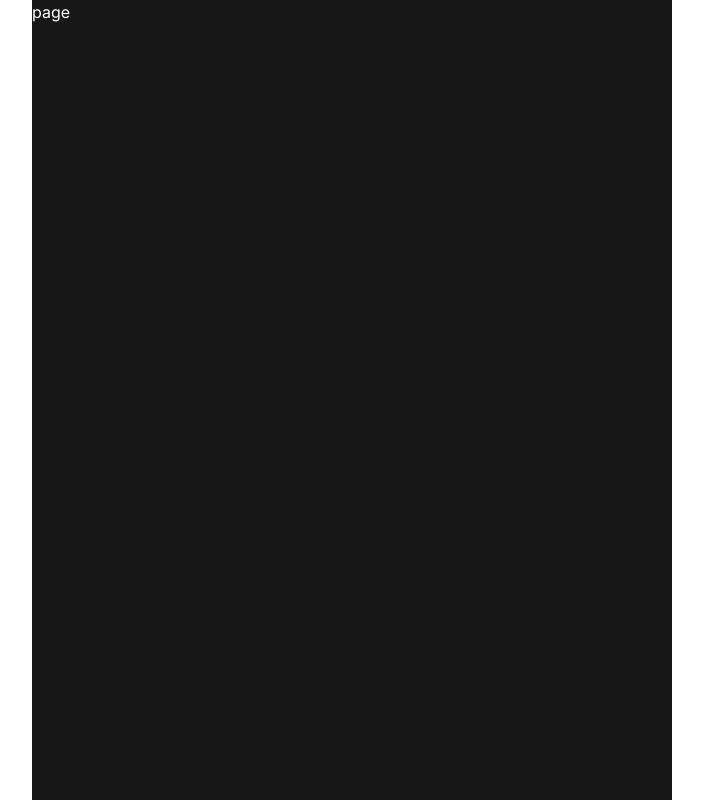
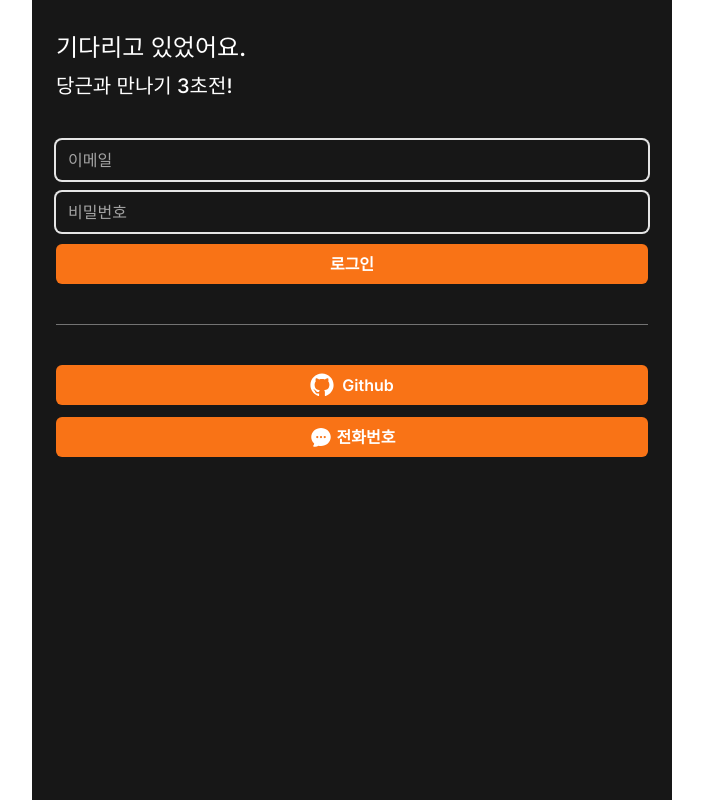
Before and after one commit to volant97/Carrot-Market-Reloaded, a Next.js app: page /login in a window 1280 px wide. Shown: the whole page, without its empty margins (288-991 px from the left). Built offline with nearby package versions, Linux system fonts and the light colour scheme.

Commit message:
[UPDATE] 4.3 Log in Screen : 로그인 page, 전화번호 로그인 page 제작

```diff
--- a/app/create-account/page.tsx
+++ b/app/create-account/page.tsx
@@ -1,14 +1,13 @@
-import FormButton from "@/components/FormButton";
+import FormBtn from "@/components/FormBtn";
 import FormInput from "@/components/FormInput";
-import { ChatBubbleOvalLeftEllipsisIcon } from "@heroicons/react/24/solid";
-import Link from "next/link";
+import SocialLogin from "@/components/SocialLogin";
 
 export default function page() {
   return (
     <div className="flex flex-col gap-10 px-6 py-8">
       <div className="flex flex-col gap-2 *:font-medium">
-        <h1 className="text-2xl">안녕하세요</h1>
-        <h2 className="text-xl">당근을 시작하기 위해서 정보를 입력해주세요.</h2>
+        <h1 className="text-2xl">반가워요!</h1>
+        <h2 className="text-xl">당근은 당신과 함께하고 싶어요.</h2>
       </div>
       <form className="flex flex-col gap-3">
         <FormInput type="text" placeholder="닉네임" required errors={[]} />
@@ -25,20 +24,9 @@
           required
           errors={[]}
         />
-        <FormButton loading={false} text="시작하기" />
+        <FormBtn loading={false} text="시작하기" />
       </form>
-      <div className="w-full h-px bg-neutral-500" />
-      <div>
-        <Link
-          href={"/sms"}
-          className="primary-btn flex items-center justify-center gap-2 h-10"
-        >
-          <span>
-            <ChatBubbleOvalLeftEllipsisIcon className="size-6" />
-          </span>
-          <span>SNS로 시작하기</span>
-        </Link>
-      </div>
+      <SocialLogin />
     </div>
   );
 }
--- /dev/null
+++ b/app/github/start/page.tsx
@@ -0,0 +1,3 @@
+export default function page() {
+  return <div>깃헙 로그인 제작중</div>;
+}
--- a/app/login/page.tsx
+++ b/app/login/page.tsx
@@ -1,3 +1,25 @@
+import FormBtn from "@/components/FormBtn";
+import FormInput from "@/components/FormInput";
+import SocialLogin from "@/components/SocialLogin";
+
 export default function page() {
-  return <div>page</div>;
+  return (
+    <div className="flex flex-col gap-10 px-6 py-8">
+      <div className="flex flex-col gap-2 *:font-medium">
+        <h1 className="text-2xl">기다리고 있었어요.</h1>
+        <h2 className="text-xl">당근과 만나기 3초전!</h2>
+      </div>
+      <form className="flex flex-col gap-3">
+        <FormInput type="email" placeholder="이메일" required errors={[]} />
+        <FormInput
+          type="password"
+          placeholder="비밀번호"
+          required
+          errors={[]}
+        />
+        <FormBtn loading={false} text="로그인" />
+      </form>
+      <SocialLogin />
+    </div>
+  );
 }
--- a/app/page.tsx
+++ b/app/page.tsx
@@ -6,7 +6,7 @@
       <div className="flex flex-col items-center gap-2 my-auto *:font-medium">
         <span className="text-9xl">🥕</span>
         <h1 className="text-4xl">당근</h1>
-        <h2 className="text-2xl">당근 마켓에 어서오세요!</h2>
+        <h2 className="text-2xl">당근에 오신 것을 환영합니다!</h2>
       </div>
       <div className="flex flex-col items-center gap-3 w-full p-6">
         <Link href={"/create-account"} className="primary-btn py-2.5 text-lg">
--- /dev/null
+++ b/app/sms/page.tsx
@@ -0,0 +1,19 @@
+import FormBtn from "@/components/FormBtn";
+import FormInput from "@/components/FormInput";
+import SocialLogin from "@/components/SocialLogin";
+
+export default function page() {
+  return (
+    <div className="flex flex-col gap-10 px-6 py-8">
+      <div className="flex flex-col gap-2 *:font-medium">
+        <h1 className="text-2xl">전화번호로 시작할 수 있어요</h1>
+        <h2 className="text-xl">번호 좀 물어봐도 될까요?</h2>
+      </div>
+      <form className="flex flex-col gap-3">
+        <FormInput type="number" placeholder="전화번호" required errors={[]} />
+        <FormInput type="number" placeholder="인증번호" required errors={[]} />
+        <FormBtn loading={false} text="인증완료" />
+      </form>
+    </div>
+  );
+}
--- a/components/FormButton.tsx
+++ b/components/FormBtn.tsx
@@ -3,7 +3,7 @@
   text: string;
 }
 
-export default function FormButton({ loading, text }: Props) {
+export default function FormBtn({ loading, text }: Props) {
   return (
     <button
       disabled={loading}
--- /dev/null
+++ b/components/SocialLogin.tsx
@@ -0,0 +1,42 @@
+import { ChatBubbleOvalLeftEllipsisIcon } from "@heroicons/react/24/solid";
+import Link from "next/link";
+
+export default function SocialLogin() {
+  return (
+    <>
+      <div className="w-full h-px bg-neutral-500" />
+      <div className="flex flex-col gap-3">
+        <Link
+          href={"/github/start"}
+          className="primary-btn flex items-center justify-center gap-2 h-10"
+        >
+          <span>
+            <svg
+              className="size-6"
+              viewBox="0 0 15 15"
+              fill="none"
+              xmlns="http://www.w3.org/2000/svg"
+            >
+              <path
+                d="M7.49933 0.25C3.49635 0.25 0.25 3.49593 0.25 7.50024C0.25 10.703 2.32715 13.4206 5.2081 14.3797C5.57084 14.446 5.70302 14.2222 5.70302 14.0299C5.70302 13.8576 5.69679 13.4019 5.69323 12.797C3.67661 13.235 3.25112 11.825 3.25112 11.825C2.92132 10.9874 2.44599 10.7644 2.44599 10.7644C1.78773 10.3149 2.49584 10.3238 2.49584 10.3238C3.22353 10.375 3.60629 11.0711 3.60629 11.0711C4.25298 12.1788 5.30335 11.8588 5.71638 11.6732C5.78225 11.205 5.96962 10.8854 6.17658 10.7043C4.56675 10.5209 2.87415 9.89918 2.87415 7.12104C2.87415 6.32925 3.15677 5.68257 3.62053 5.17563C3.54576 4.99226 3.29697 4.25521 3.69174 3.25691C3.69174 3.25691 4.30015 3.06196 5.68522 3.99973C6.26337 3.83906 6.8838 3.75895 7.50022 3.75583C8.1162 3.75895 8.73619 3.83906 9.31523 3.99973C10.6994 3.06196 11.3069 3.25691 11.3069 3.25691C11.7026 4.25521 11.4538 4.99226 11.3795 5.17563C11.8441 5.68257 12.1245 6.32925 12.1245 7.12104C12.1245 9.9063 10.4292 10.5192 8.81452 10.6985C9.07444 10.9224 9.30633 11.3648 9.30633 12.0413C9.30633 13.0102 9.29742 13.7922 9.29742 14.0299C9.29742 14.2239 9.42828 14.4496 9.79591 14.3788C12.6746 13.4179 14.75 10.7025 14.75 7.50024C14.75 3.49593 11.5036 0.25 7.49933 0.25Z"
+                fill="currentColor"
+                fillRule="evenodd"
+                clipRule="evenodd"
+              ></path>
+            </svg>
+          </span>
+          <span>Github</span>
+        </Link>
+        <Link
+          href={"/sms"}
+          className="primary-btn flex items-center justify-center gap-1 h-10"
+        >
+          <span>
+            <ChatBubbleOvalLeftEllipsisIcon className="size-6" />
+          </span>
+          <span>전화번호</span>
+        </Link>
+      </div>
+    </>
+  );
+}
```
Also changed, not shown: 1 other file (tests, documents, lock files or other folders).
